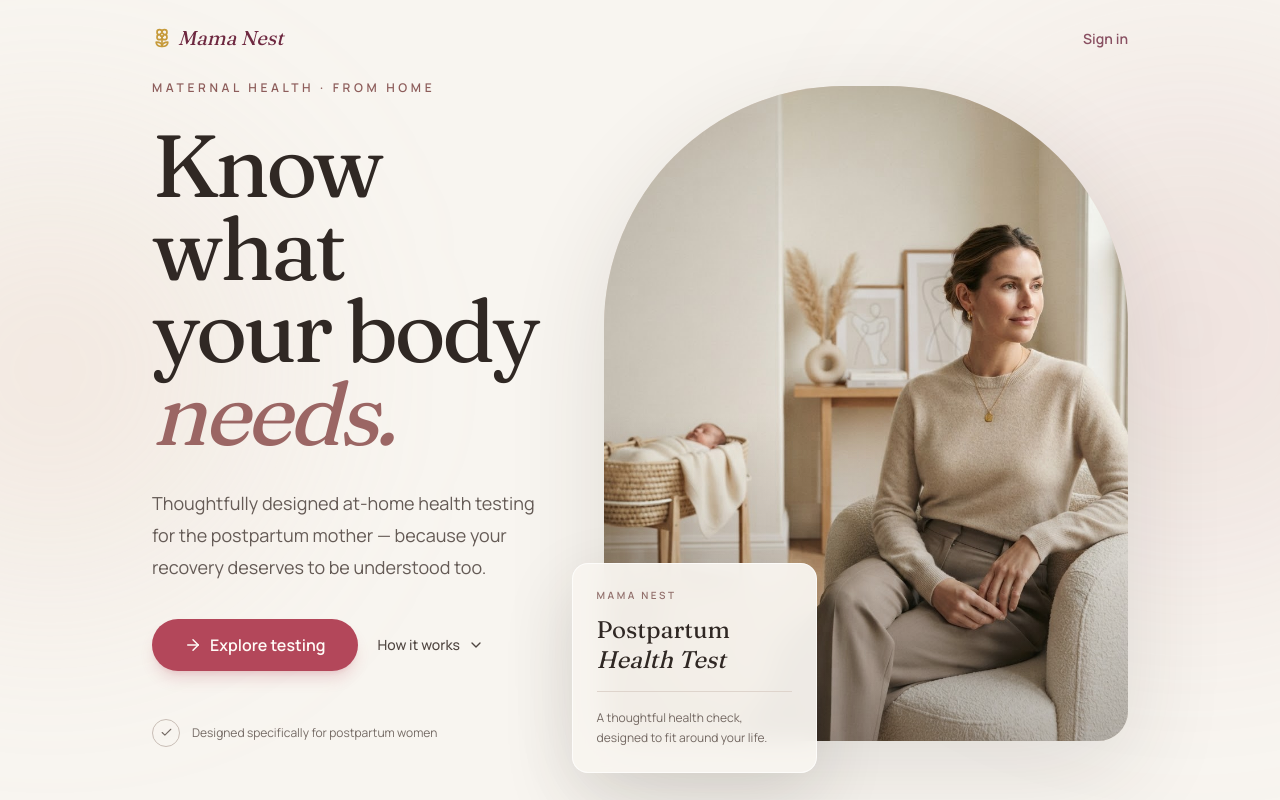
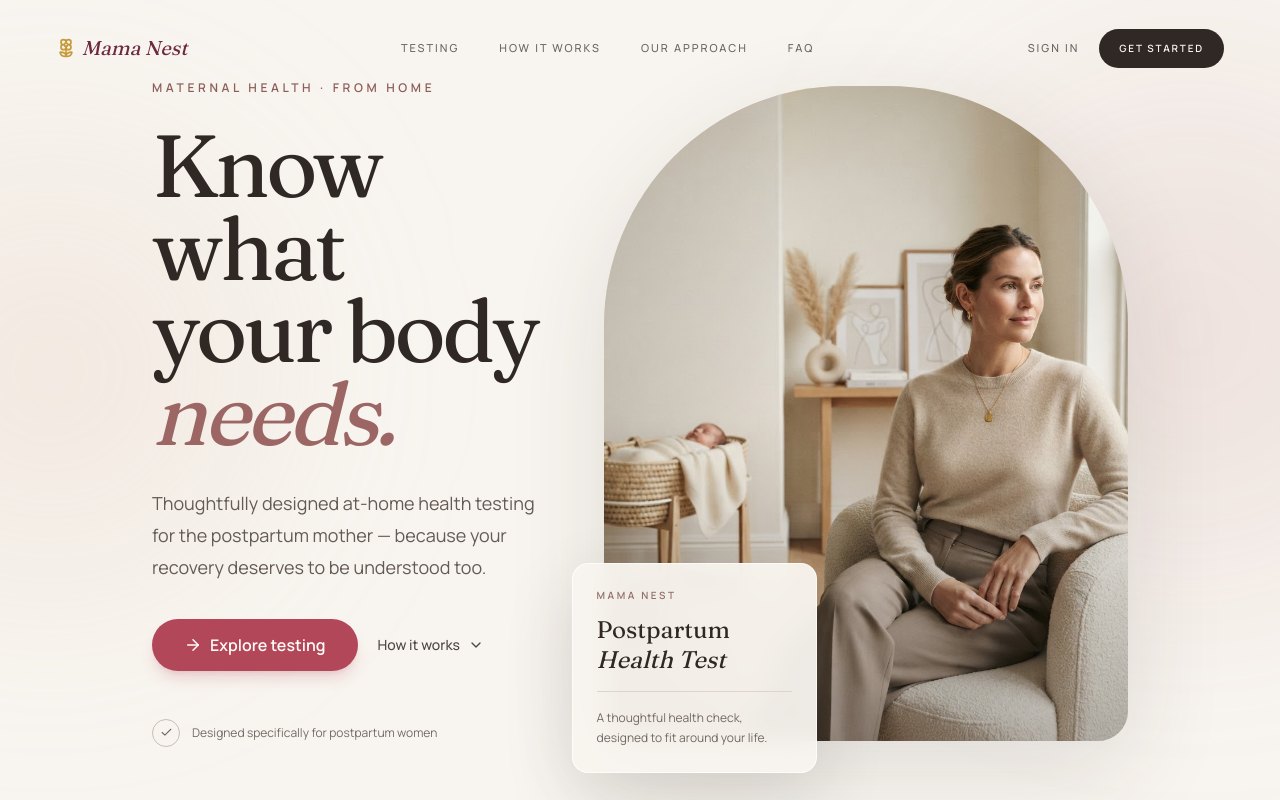
Before and after one commit to habibaby/mama-nest, a Next.js app: page / in a window 1280 px wide. Shown: the top 800 px of the page. Built offline with nearby package versions, Linux system fonts and the light colour scheme.

Commit message:
Update Header.tsx

```diff
--- a/src/components/layout/Header.tsx
+++ b/src/components/layout/Header.tsx
@@ -3,17 +3,65 @@ import { Logo } from "@/components/layout/Logo";
 
 export function Header() {
   return (
-    <header className="absolute inset-x-0 top-0 z-20">
-      <div className="mx-auto flex max-w-5xl items-center justify-between px-6 py-6">
-        <Link href="/">
+    <header className="absolute inset-x-0 top-0 z-50">
+      <div className="mx-auto flex h-24 max-w-[1400px] items-center justify-between px-6 sm:px-10 lg:px-14">
+
+        {/* Logo */}
+        <Link
+          href="/"
+          className="group flex items-center"
+          aria-label="Mama Nest home"
+        >
           <Logo />
         </Link>
-        <Link
-          href="/sign-in"
-          className="text-sm font-semibold text-rose-deep/80 hover:text-rose-deep"
-        >
-          Sign in
-        </Link>
+
+        {/* Desktop Navigation */}
+        <nav className="hidden items-center gap-10 md:flex">
+          <Link
+            href="#testing"
+            className="text-[11px] font-medium uppercase tracking-[0.18em] text-[#302824]/70 transition-colors hover:text-[#302824]"
+          >
+            Testing
+          </Link>
+
+          <Link
+            href="#how-it-works"
+            className="text-[11px] font-medium uppercase tracking-[0.18em] text-[#302824]/70 transition-colors hover:text-[#302824]"
+          >
+            How it works
+          </Link>
+
+          <Link
+            href="#our-approach"
+            className="text-[11px] font-medium uppercase tracking-[0.18em] text-[#302824]/70 transition-colors hover:text-[#302824]"
+          >
+            Our approach
+          </Link>
+
+          <Link
+            href="#faq"
+            className="text-[11px] font-medium uppercase tracking-[0.18em] text-[#302824]/70 transition-colors hover:text-[#302824]"
+          >
+            FAQ
+          </Link>
+        </nav>
+
+        {/* Right side */}
+        <div className="flex items-center gap-5">
+          <Link
+            href="/sign-in"
+            className="hidden text-[11px] font-medium uppercase tracking-[0.18em] text-[#302824]/70 transition-colors hover:text-[#302824] sm:block"
+          >
+            Sign in
+          </Link>
+
+          <Link
+            href="/start"
+            className="rounded-full bg-[#302824] px-5 py-3 text-[10px] font-semibold uppercase tracking-[0.18em] text-[#F8F5F0] transition-all duration-300 hover:-translate-y-0.5 hover:bg-[#463A34]"
+          >
+            Get started
+          </Link>
+        </div>
       </div>
     </header>
   );
```
